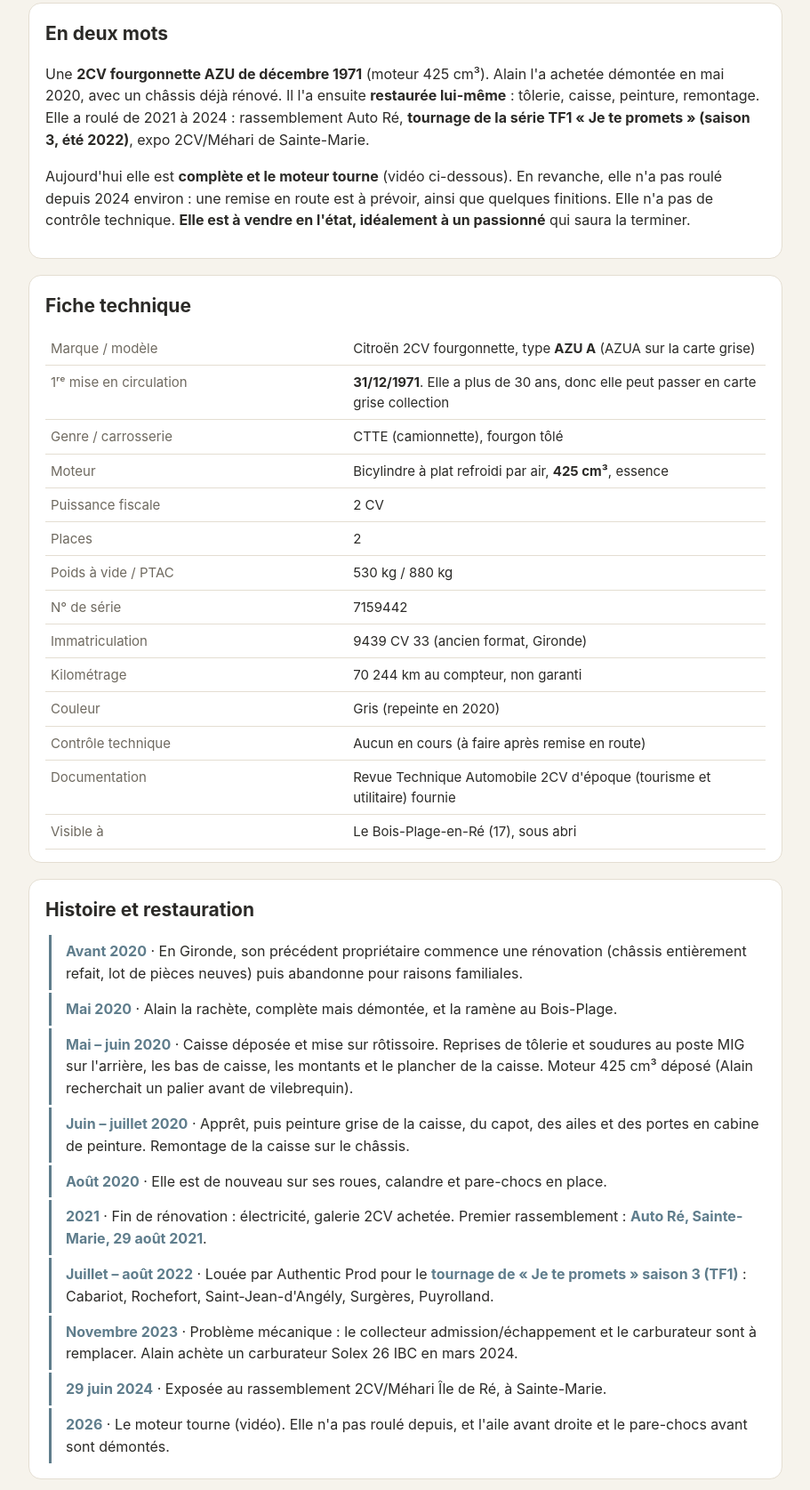
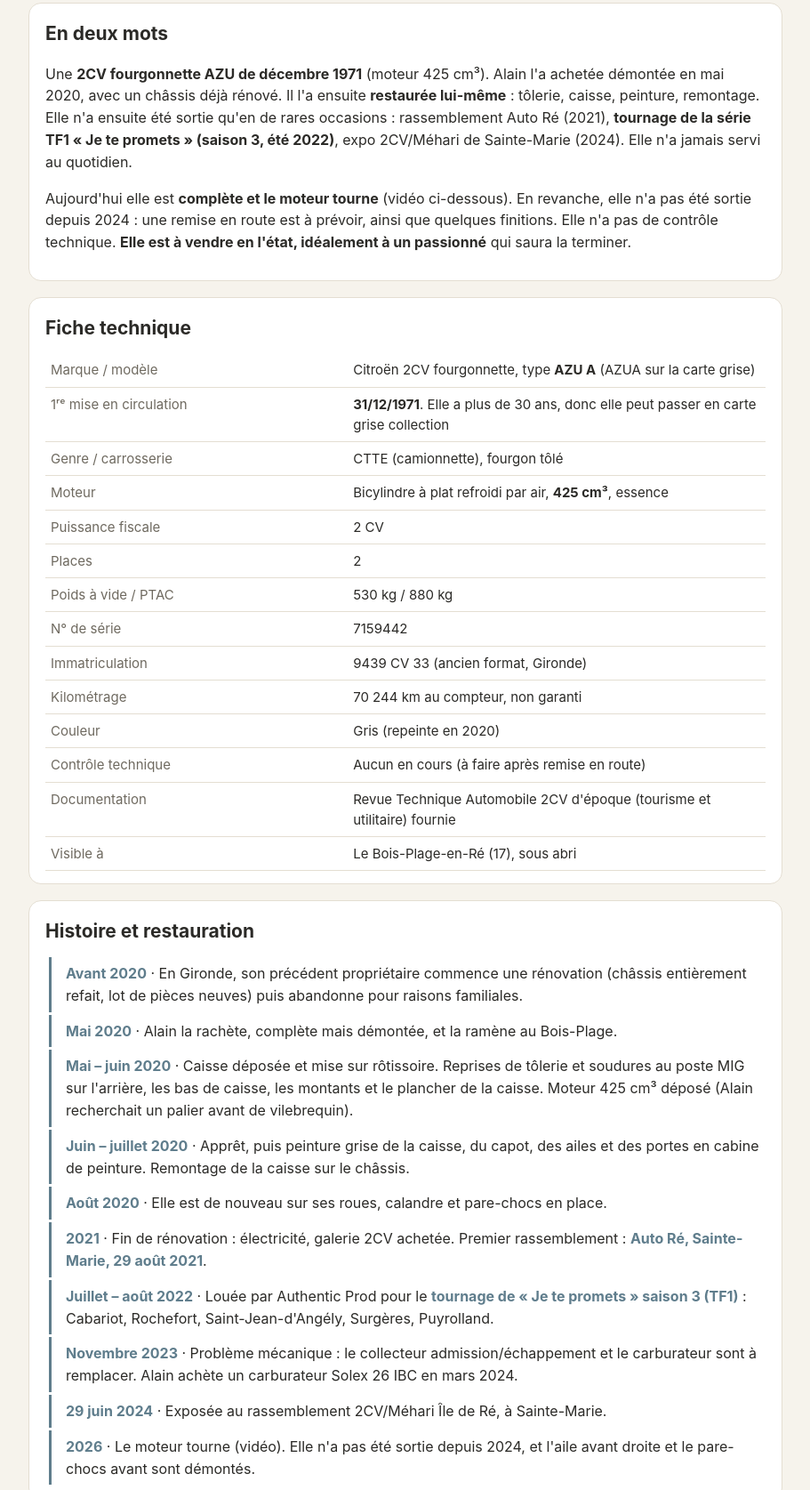
Before and after one commit to julienR2/2cv-fourgonnette-1971, a plain HTML site: page index.html in a window 1280 px wide. Shown: the part 303-1978 px from the top of the page at 89% size, without its empty margins (184-1095 px from the left). Drawn offline with Linux system fonts and the light colour scheme.

Commit message:
Préciser : sorties occasionnelles seulement (2021-2024)

```diff
--- a/index.html
+++ b/index.html
@@ -76,8 +76,8 @@
 
 <section id="resume">
   <h2>En deux mots</h2>
-  <p>Une <b>2CV fourgonnette AZU de décembre 1971</b> (moteur 425 cm³). Alain l'a achetée démontée en mai 2020, avec un châssis déjà rénové. Il l'a ensuite <b>restaurée lui-même</b> : tôlerie, caisse, peinture, remontage. Elle a roulé de 2021 à 2024 : rassemblement Auto Ré, <b>tournage de la série TF1 « Je te promets » (saison 3, été 2022)</b>, expo 2CV/Méhari de Sainte-Marie.</p>
-  <p>Aujourd'hui elle est <b>complète et le moteur tourne</b> (vidéo ci-dessous). En revanche, elle n'a pas roulé depuis 2024 environ : une remise en route est à prévoir, ainsi que quelques finitions. Elle n'a pas de contrôle technique. <b>Elle est à vendre en l'état, idéalement à un passionné</b> qui saura la terminer.</p>
+  <p>Une <b>2CV fourgonnette AZU de décembre 1971</b> (moteur 425 cm³). Alain l'a achetée démontée en mai 2020, avec un châssis déjà rénové. Il l'a ensuite <b>restaurée lui-même</b> : tôlerie, caisse, peinture, remontage. Elle n'a ensuite été sortie qu'en de rares occasions : rassemblement Auto Ré (2021), <b>tournage de la série TF1 « Je te promets » (saison 3, été 2022)</b>, expo 2CV/Méhari de Sainte-Marie (2024). Elle n'a jamais servi au quotidien.</p>
+  <p>Aujourd'hui elle est <b>complète et le moteur tourne</b> (vidéo ci-dessous). En revanche, elle n'a pas été sortie depuis 2024 : une remise en route est à prévoir, ainsi que quelques finitions. Elle n'a pas de contrôle technique. <b>Elle est à vendre en l'état, idéalement à un passionné</b> qui saura la terminer.</p>
 </section>
 
 <section id="tech">
@@ -112,7 +112,7 @@
     <li><b>Juillet – août 2022</b> · Louée par Authentic Prod pour le <b>tournage de « Je te promets » saison 3 (TF1)</b> : Cabariot, Rochefort, Saint-Jean-d'Angély, Surgères, Puyrolland.</li>
     <li><b>Novembre 2023</b> · Problème mécanique : le collecteur admission/échappement et le carburateur sont à remplacer. Alain achète un carburateur Solex 26 IBC en mars 2024.</li>
     <li><b>29 juin 2024</b> · Exposée au rassemblement 2CV/Méhari Île de Ré, à Sainte-Marie.</li>
-    <li><b>2026</b> · Le moteur tourne (vidéo). Elle n'a pas roulé depuis, et l'aile avant droite et le pare-chocs avant sont démontés.</li>
+    <li><b>2026</b> · Le moteur tourne (vidéo). Elle n'a pas été sortie depuis 2024, et l'aile avant droite et le pare-chocs avant sont démontés.</li>
   </ul>
 </section>
 
@@ -143,7 +143,7 @@
   <ul>
     <li>Châssis rénové (par le propriétaire précédent)</li>
     <li>Tôlerie, soudures, caisse sur rôtissoire, apprêt et peinture complète</li>
-    <li>Remontage complet. Le véhicule a roulé de 2021 à 2024</li>
+    <li>Remontage complet. Sorties occasionnelles seulement, de 2021 à 2024 (rassemblements, tournage TF1)</li>
     <li>Le moteur tourne</li>
   </ul>
   <h3>Ce qu'il reste à faire</h3>
```
